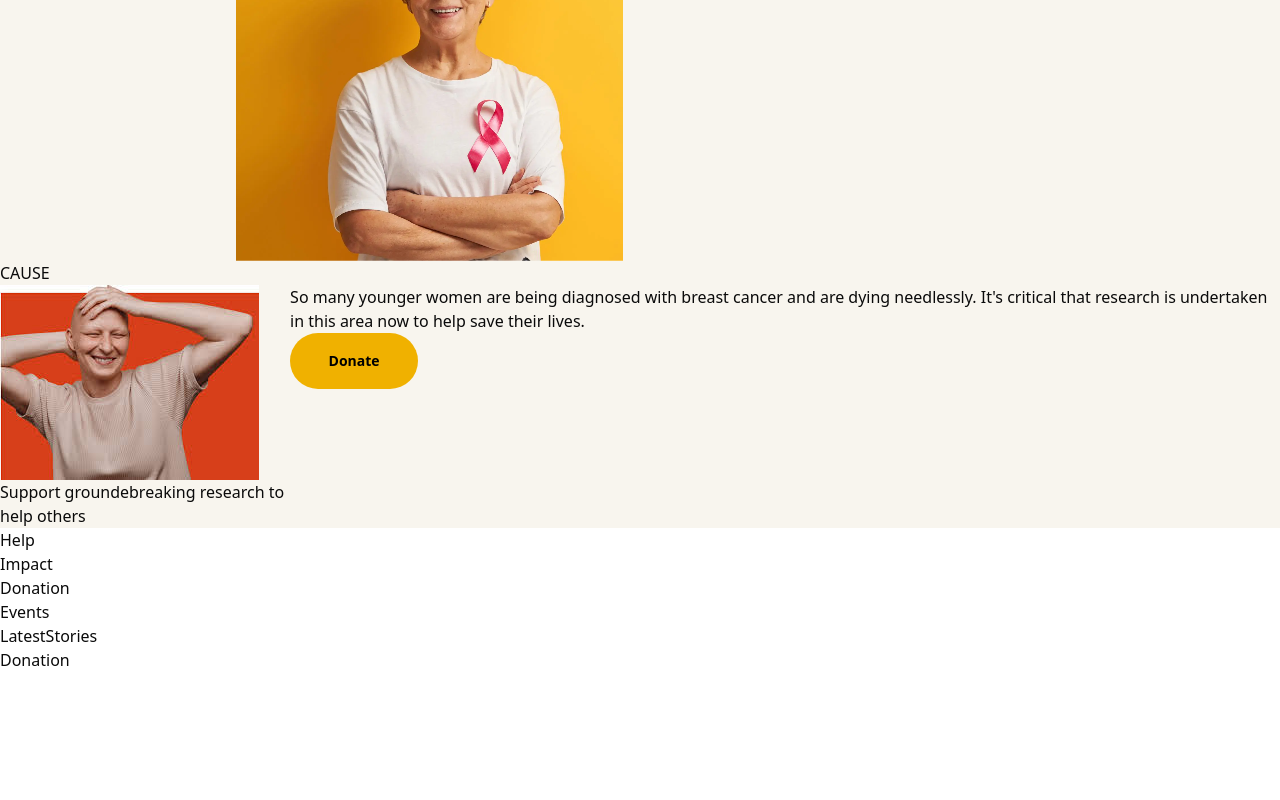
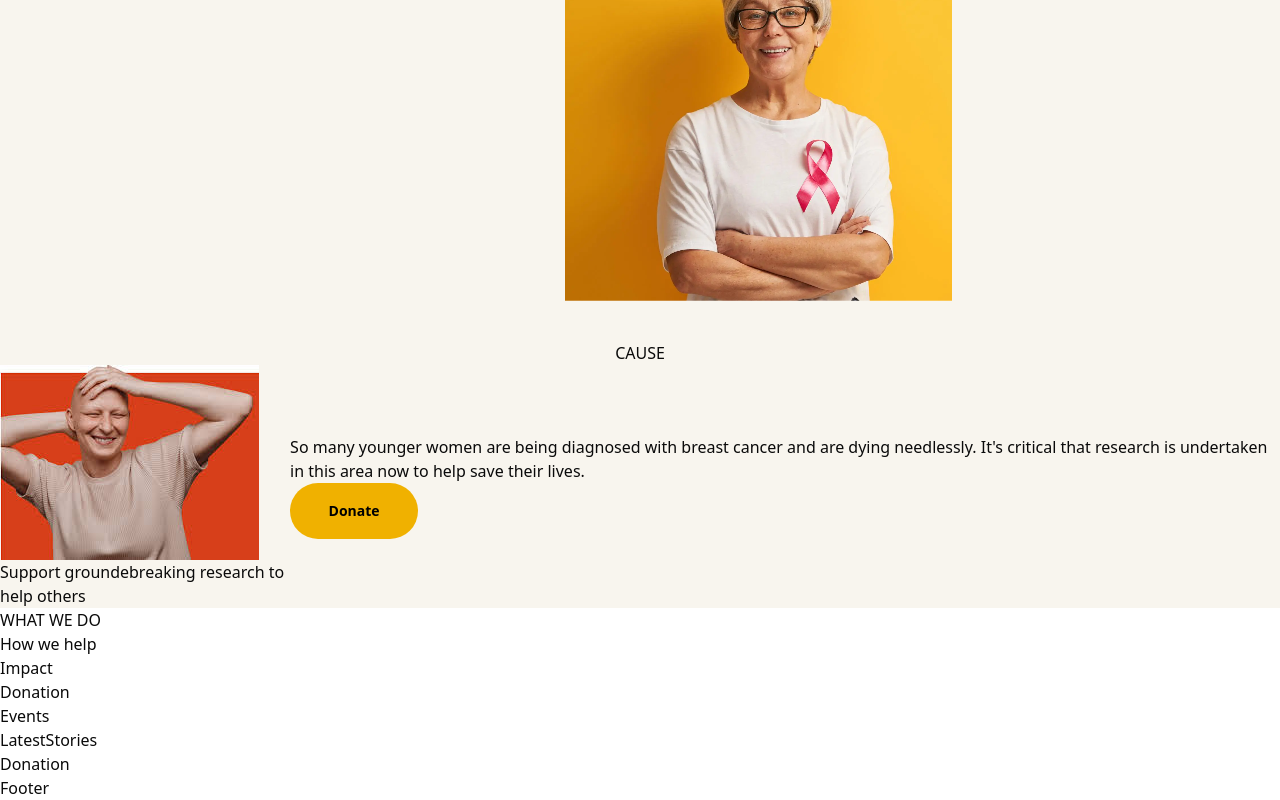
Before and after one commit to Shouryya-Manna/Caridad, a Next.js app: page / in a window 1280 px wide. Shown: the part 254-1054 px from the top of the page. Before the commit the page ends 926 px from the top, so only its background shows below. Built offline with nearby package versions, Linux system fonts and the light colour scheme.

Commit message:
Structure updated for help , mission , footer section . Help Data Updated

```diff
--- a/src/app/(page)/page.tsx
+++ b/src/app/(page)/page.tsx
@@ -1,6 +1,7 @@
 import Cause from "@/components/Landing/Cause/Cause";
 import Donation from "@/components/Landing/Donation/Donation";
 import Events from "@/components/Landing/Events/Events";
+import Footer from "@/components/Landing/Footer/Footer";
 import Header from "@/components/Landing/Header/Header";
 import Help from "@/components/Landing/Help/Help";
 import Impact from "@/components/Landing/Impact/Impact";
@@ -19,6 +20,7 @@ export default function LandingPage() {
       <Events />
       <LatestStories />
       <Donation />
+      <Footer />
     </div>
   );
 }
--- a/src/components/Landing/Cause/Cause.tsx
+++ b/src/components/Landing/Cause/Cause.tsx
@@ -3,16 +3,16 @@ import React from "react";
 
 export default function Cause() {
   return (
-    <div className="bg-primary items-center">
+    <div className="bg-primary items-center flex flex-col">
       <div>CAUSE</div>
 
-      <div className="flex">
+      <div className="flex items-center justify-center">
         {/* Image */}
         <div>
           <img src="/Woman2.png"></img>
 
           {/* Floating text */}
-          <span>
+          <span className="">
             Support groundebreaking research to
             help others
           </span>
--- /dev/null
+++ b/src/components/Landing/Footer/Footer.tsx
@@ -0,0 +1,5 @@
+import React from "react";
+
+export default function Footer() {
+  return <div>Footer</div>;
+}
--- a/src/components/Landing/Help/Help.tsx
+++ b/src/components/Landing/Help/Help.tsx
@@ -1,5 +1,11 @@
 import React from "react";
 
 export default function Help() {
-  return <div>Help</div>;
+  return (
+    <div>
+      <div>WHAT WE DO</div>
+      <div>How we help</div>
+      <div></div>
+    </div>
+  );
 }
--- a/src/components/Landing/Mission/Mission.tsx
+++ b/src/components/Landing/Mission/Mission.tsx
@@ -1,6 +1,6 @@
 export default function Mission() {
   return (
-    <div className="bg-primary items-center">
+    <div className="bg-primary items-center flex flex-col py-10">
       <div>OUR MISSION IS SIMPLE</div>
       <div className="flex">
         {/* "Floating" looking text */}
--- /dev/null
+++ b/src/data/Help.data.ts
@@ -0,0 +1,17 @@
+export const HelpData = [
+  {
+    title: "Patient Navigation",
+    description:
+      "Patient navigation helps guide patients through and around barriers in the complex cancer care system to help ensure timely diagnosis, treatment, and support. This is also critical to survival and early detection, and the medical community in the U.S. is seeing huge successes through patient navigation programs. The Caridad Program is a proactive approach to helping patients overcome the barriers of cost, fear, and misinformation surrounding a disease and its prevention. By helping underserved women to navigate the healthcare system, navigators provide the vision that gives women hope.",
+  },
+  {
+    title: "Education & Outreach",
+    description:
+      "Together with our outreach partners, we're empowering women to take control of their health by educating them about their body and providing important breast cancer resources. Including In-person training sessions, Materials provided at events, Online training modules.",
+  },
+  {
+    title: "Support Services",
+    description:
+      "Our support group creates a safe space for healthy dialogue between patients & survivors. Caridad hosts a monthly support group where our support group facilitator works with cancer survivors during “caring and sharing” time to encourage healthy dialogue and education for everyone involved. Having the support of others is an important part of breast cancer survivorship. Research shows that taking part in support groups, where you both give and receive help, is an effective way to reduce the stress and anxiety that can come with a breast cancer diagnosis.",
+  },
+];
```
